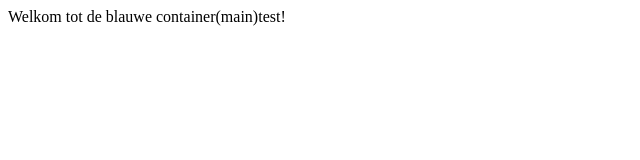
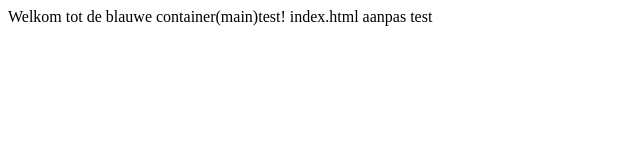
Before and after one commit to coolgooseman/container, a plain HTML site: page index.html in a window 1280 px wide. Shown: the whole page, without its empty margins (0-640 px from the left). Drawn offline with Linux system fonts and the light colour scheme.

Commit message:
Update index.html

```diff
--- a/index.html
+++ b/index.html
@@ -1,5 +1,5 @@
 <HTML>
     <BODY>
-        <p>Welkom tot de blauwe container(main)test!</p>
+        <p>Welkom tot de blauwe container(main)test! index.html aanpas test</p>
     </BODY>
 </HTML>
```
